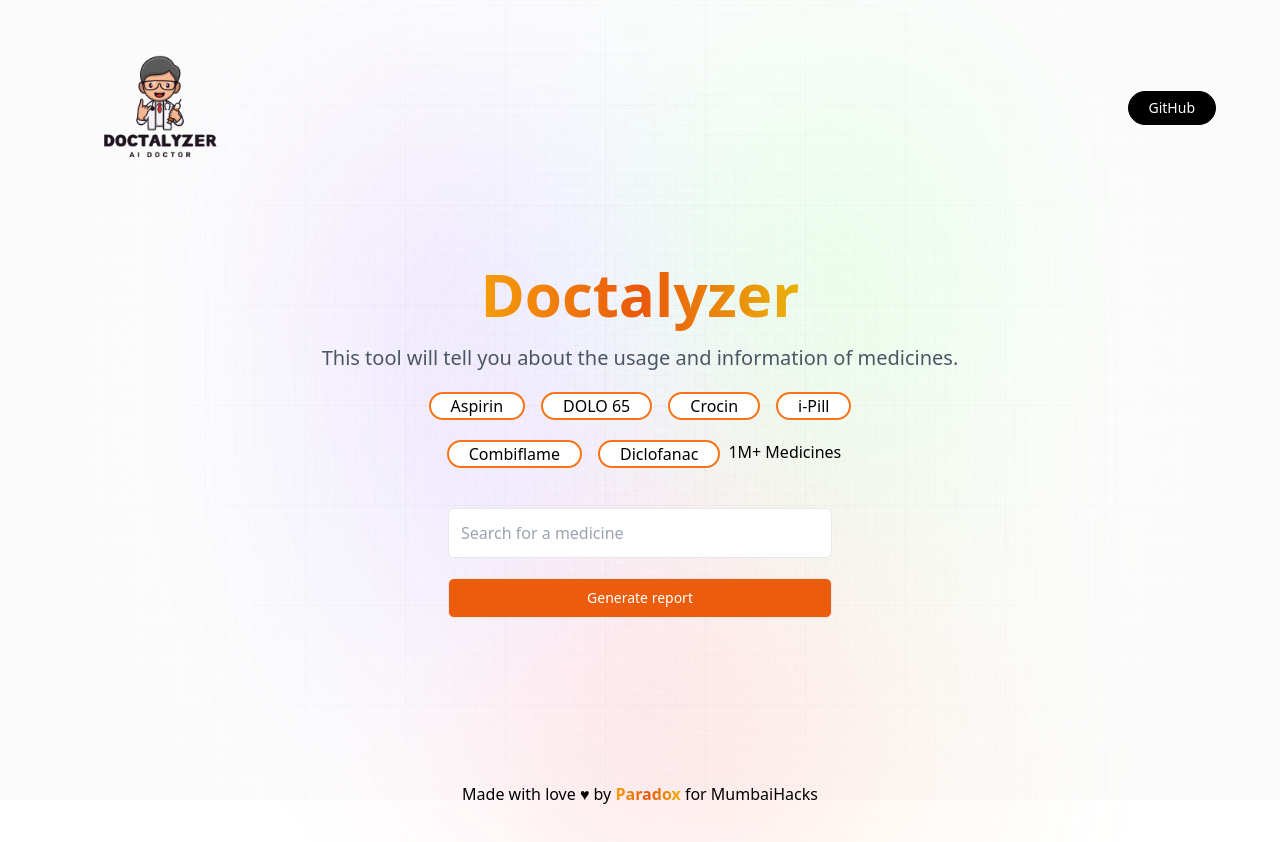
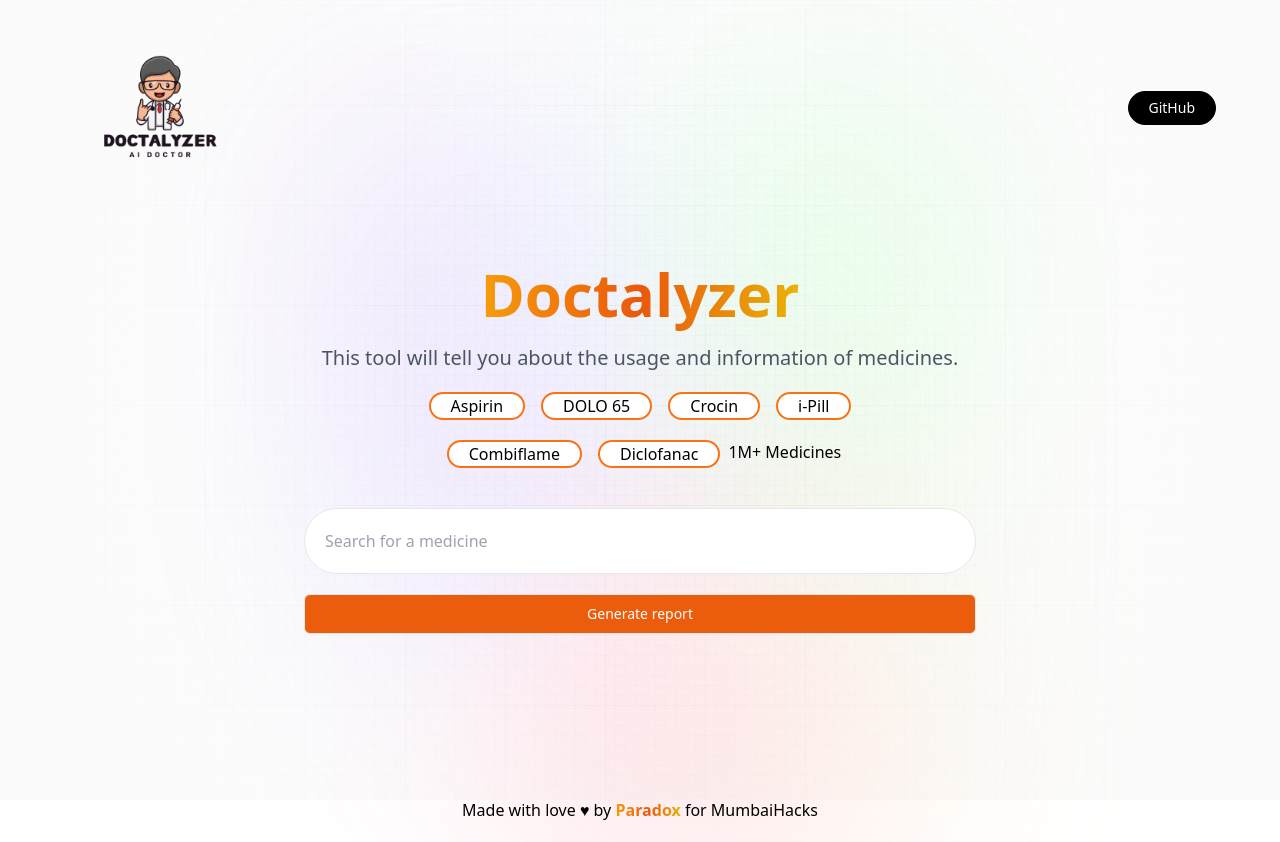
Before and after one commit to haider-patanwala/doctalyzer, a React (Vite) app: page /medical in a window 1280 px wide. Built offline with nearby package versions, Linux system fonts and the light colour scheme; no server answers; a web font is replaced by a local one.

Commit message:
CSS Changes

```diff
--- a/src/components/Medicalreport.jsx
+++ b/src/components/Medicalreport.jsx
@@ -5,7 +5,7 @@
 
 const openai = new OpenAIApi(
 	new Configuration({
-		apiKey: "-----------------------",
+		apiKey: "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",
 	})
 )
 
@@ -113,18 +113,18 @@
 
 			{/* //////Hero Ends */}
 
-			<div className='flex flex-col'>
+			<div className='flex flex-col w-full items-center justify-center'>
 				<input
 					placeholder='Search for a medicine'
 					type='text'
-					className='w-96 p-3 rounded-md border'
+					className='w-full p-5 rounded-full border max-w-2xl '
 					value={inputMessage}
 					onChange={handleInputChange}
 				/>
 				<button
 					style={{ backgroundColor: isGenerating ? "grey" : "#eb5c0c" }}
 					onClick={convertImageToText}
-					className='my-5 border-gray-200 text-white flex h-10 w-full items-center justify-center rounded-md border text-sm transition-all focus:outline-none'
+					className='my-5 border-gray-200 text-white flex h-10 w-full max-w-2xl items-center justify-center rounded-md border text-sm transition-all focus:outline-none'
 					disabled={isGenerating}
 				>
 					<p className='text-sm'>
--- a/src/components/Ocr.jsx
+++ b/src/components/Ocr.jsx
@@ -3,10 +3,10 @@
 import Nav from "./Nav"
 import { Configuration, OpenAIApi } from "openai"
 
-const API_KEY = "---------------"
+const API_KEY = "AIzaSyDXoH4e5JOoH3s6dQMMceYvhhygHSqfVWs"
 const openai = new OpenAIApi(
 	new Configuration({
-		apiKey: "---------------",
+		apiKey: "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",
 	})
 )
 
```
